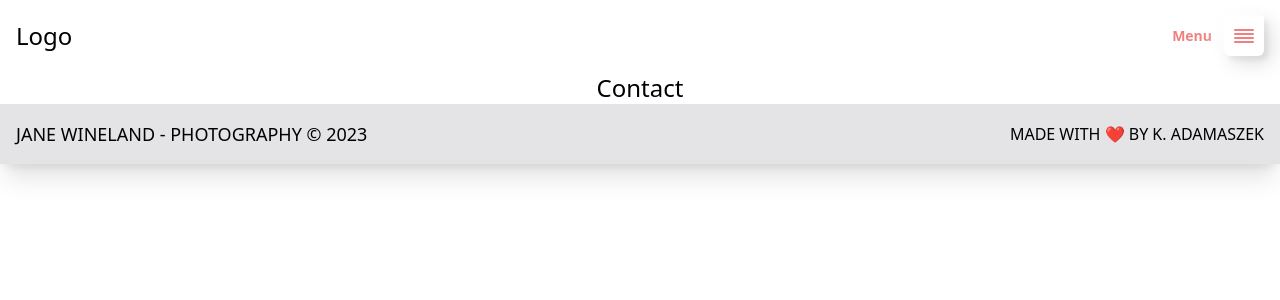
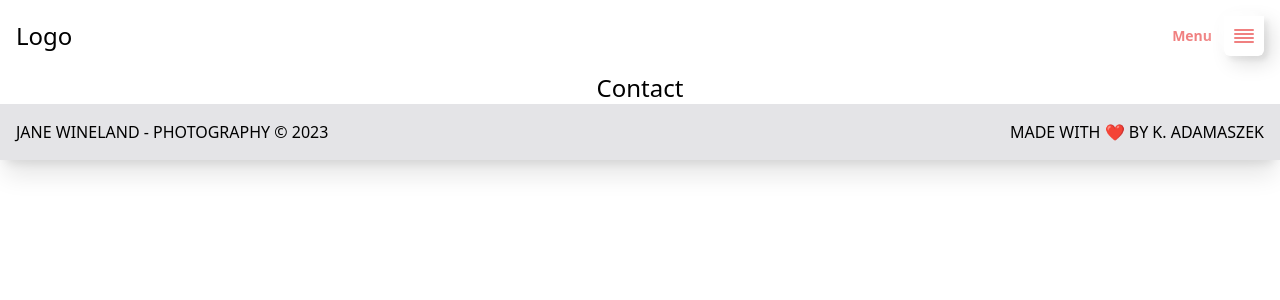
Before and after one commit to Klaudiusz-code/PhotoWeb, a React (Create React App) app: page /contact in a window 1280 px wide. Shown: the top 300 px of the page. Built offline with nearby package versions, Linux system fonts and the light colour scheme.

Commit message:
Added style

```diff
--- a/src/components/Footer.jsx
+++ b/src/components/Footer.jsx
@@ -4,8 +4,8 @@ const Footer = () => {
     return (
         <footer className="mx-auto bg-zinc-200 p-4 shadow-xl">
             <div className=" mx-auto lg:flex items-center justify-between  sm:text-center">
-                <h1 className="text-lg text-center">JANE WINELAND - PHOTOGRAPHY &copy; 2023</h1>
-                <span>MADE WITH ❤️ BY K. ADAMASZEK</span>
+                <h1 className="lg:text-md md:text-center mob:text-sm">JANE WINELAND - PHOTOGRAPHY &copy; 2023</h1>
+                <span className="lg:text-md mob:text-sm">MADE WITH ❤️ BY K. ADAMASZEK</span>
             </div>
         </footer>
     );
```
